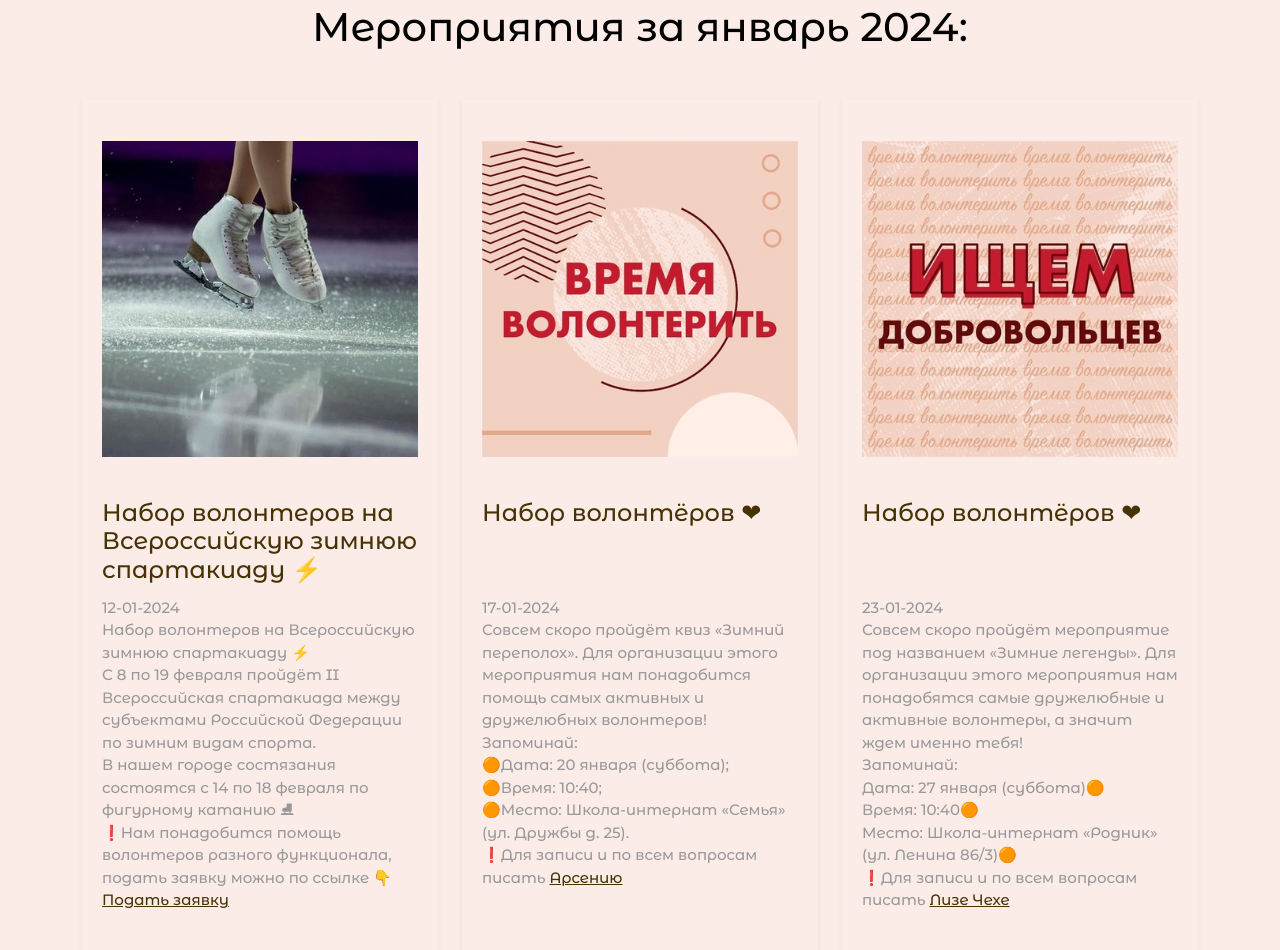
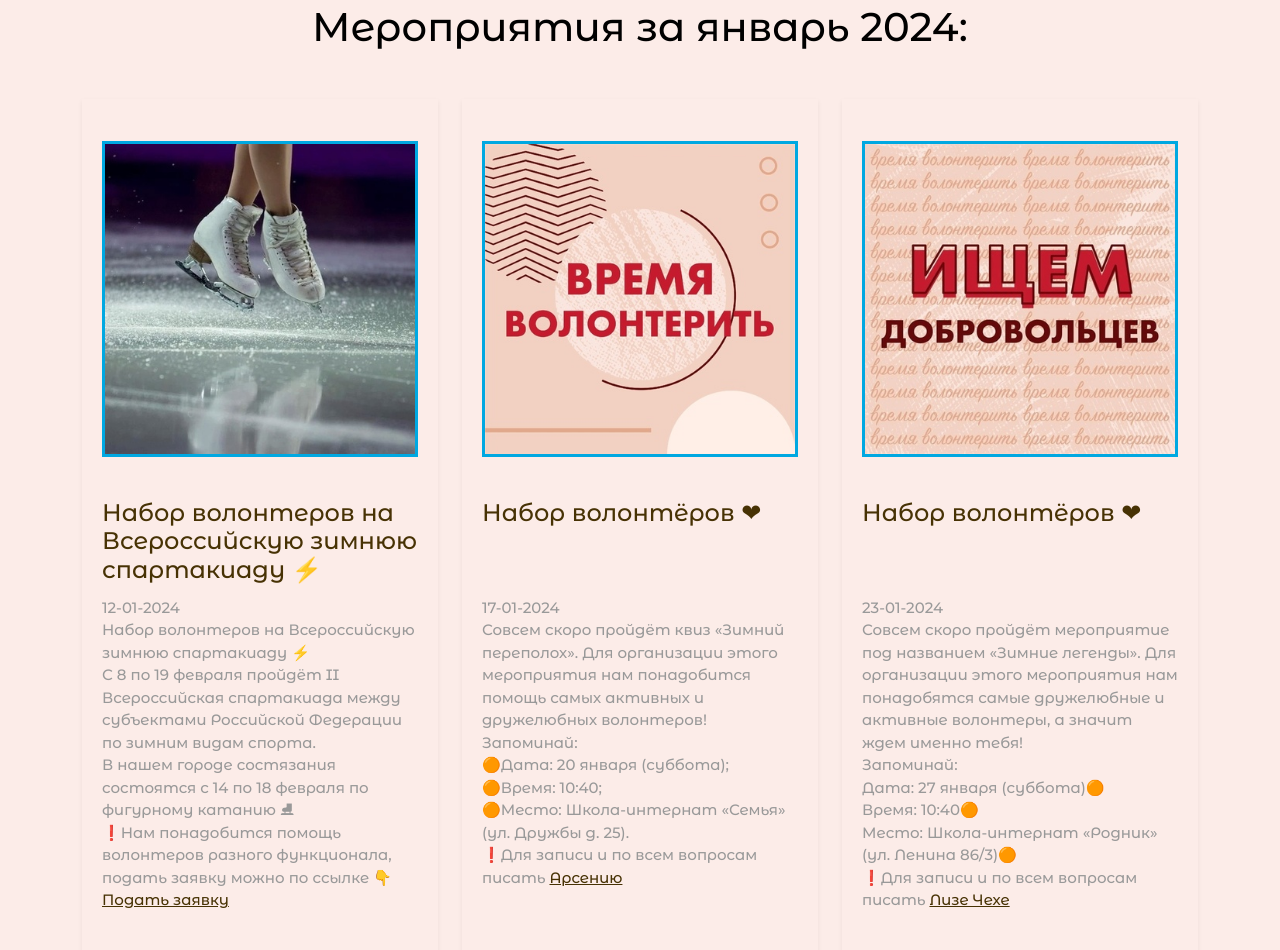
Before and after one commit to ulyana838/lab1, a plain HTML site: page index.html in a window 1280 px wide. Shown: the part 2564-3514 px from the top of the page. Drawn offline with nearby package versions, Linux system fonts and the light colour scheme.

Commit message:
установила голубые рамки на карточки

```diff
--- a/style.css
+++ b/style.css
@@ -92,6 +92,7 @@ a:hover {
     height: 250px;
     margin-bottom: 20px;
     margin-top: 100px;
+    border: 3px solid #00a8e1;
 }
 
 .product-details {
```
